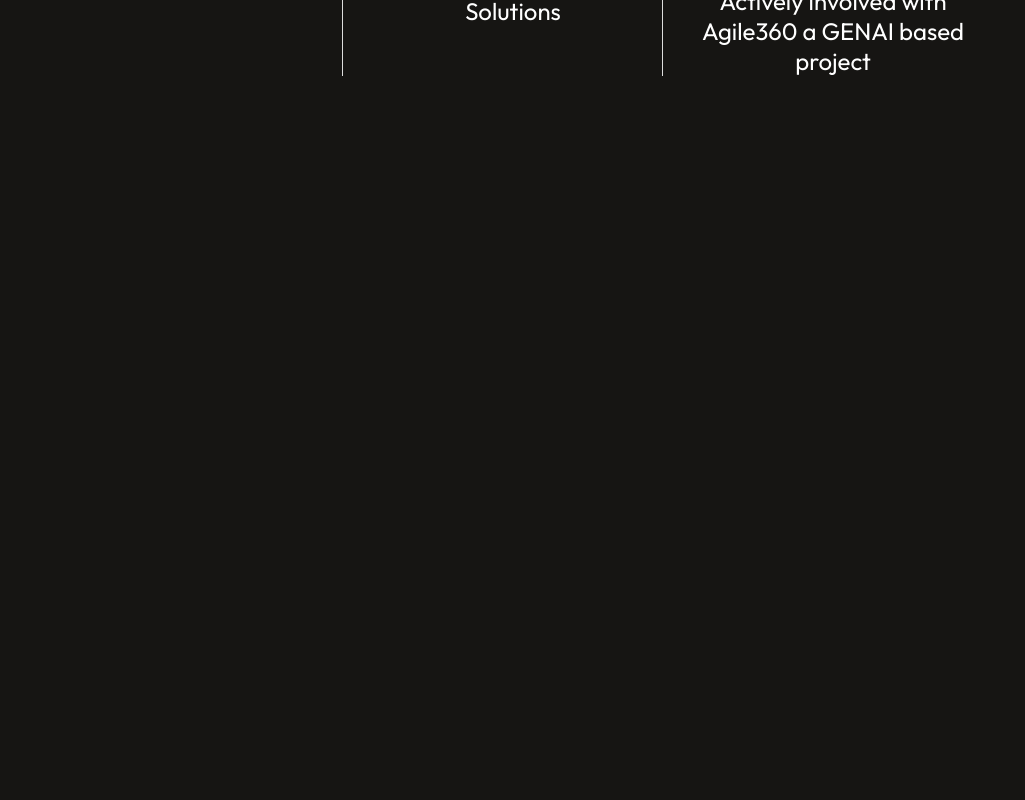
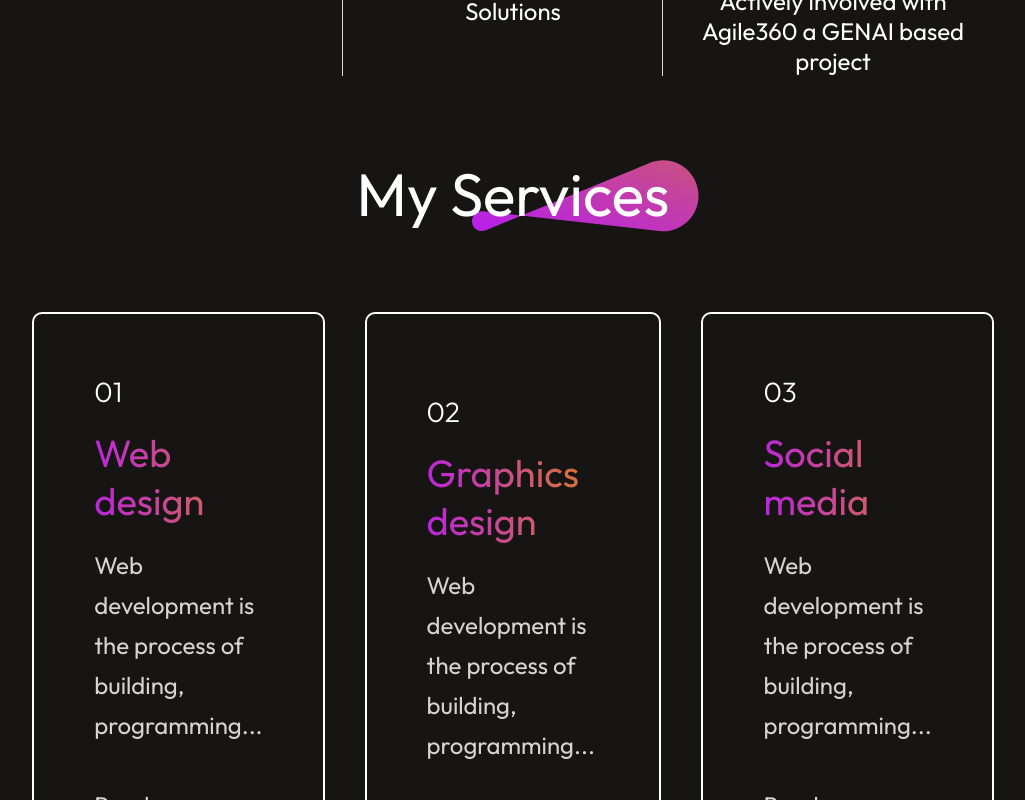
Before and after one commit to sikdarananya/Ananya_Sikdar, a React (Vite) app: page / in a window 1280 px wide. Shown: the part 2000-2800 px from the top of the page, without its empty margins (127-1152 px from the left). Before the commit the page ends 2076 px from the top, so only its background shows below. Built offline with nearby package versions, Linux system fonts and the light colour scheme.

Commit message:
About-Me & common codes

```diff
--- a/src/App.jsx
+++ b/src/App.jsx
@@ -2,6 +2,7 @@
 import Navbar from './Components/Navbar/Navbar'
 import Hero from './Components/Hero/hero'
 import About from './Components/About/About'
+import Services from './Components/Services/Services'
 
 const App = () => {
   return (
@@ -9,6 +10,7 @@
       <Navbar/>
       <Hero/>
       <About/>
+      <Services/>
     </div>
   )
 }
--- /dev/null
+++ b/src/Components/Services/Services.css
@@ -0,0 +1,79 @@
+.services{
+   display: flex;
+   flex-direction: column;
+   align-items: center;
+   justify-content: center;
+   gap: 80px;
+   margin: 80px 170px;
+}
+
+.services-title{
+    position: relative;
+}
+
+.services-title h1{
+    padding: 0px 30px;
+    font-size: 60px;
+    font-weight: 400;
+}
+
+.services-title img{
+    position: absolute;
+    bottom: 0;
+    right: 0;
+    z-index: -1;
+}
+
+.services-format{
+    display: flex;
+    flex-direction: column;
+    justify-content: center;
+    gap: 20px;
+    padding: 60px;
+    border-radius: 10px;
+    border: 2px solid white;
+    transition: 0.4s;
+    cursor: pointer;
+}
+
+.services-container{
+    display: grid;
+    grid-template-columns: 1fr 1fr 1fr;
+    gap: 40px;
+    margin-bottom: 80px
+}
+
+.services-format h3{
+    font-size: 28px;
+    font-weight: 300;
+}
+
+.services-format h2{
+    font-size: 38px;
+    font-weight: 400;
+    background: linear-gradient(267deg, #DA7C25 0.36%, #B923E1 102.06%);
+    background-clip: text;
+    -webkit-background-clip: text;
+    -webkit-text-fill-color: transparent;
+}
+
+.services-format p{
+    color: #d4d4d4;
+    font-size: 24px;
+    line-height: 40px;
+    max-width: 300px;
+}
+
+.services-readmore{
+    display: flex;
+    gap: 20px;
+    align-items: center;
+    margin-top: 20px;
+}
+
+.services-format:hover{
+    border: 2px solid #ff00ff;
+    background-image: linear-gradient(45deg, #3f0028, #582300);
+    transform: scale(1.05);
+    transition: 0.4s;
+}
--- /dev/null
+++ b/src/Components/Services/Services.jsx
@@ -0,0 +1,32 @@
+import React from 'react'
+import './Services.css'
+import theme_pattern from '../../assets/theme_pattern.svg'
+import Services_Data from '../../assets/services_data'
+import arrow_icon from '../../assets/arrow_icon.svg'
+
+const Services = () => {
+  return (
+    <div className='services'>
+      <div className="services-title">
+        <h1>My Services</h1>
+        <img src={theme_pattern} alt="" />
+      </div>
+      <div className="services-container">
+        {Services_Data.map((service,index) => {
+            return <div key={index} className="services-format">
+                <h3>{service.s_no}</h3>
+                <h2>{service.s_name}</h2>
+                <p>{service.s_desc}</p>
+                <div className="services-readmore">
+                    <p>Read More</p>
+                    <img src={arrow_icon} alt="" />
+                </div>
+            </div>
+        })}
+
+      </div>
+    </div>
+  )
+}
+
+export default Services
```
Also changed, not shown: src/Common_code/code.txt (added).
